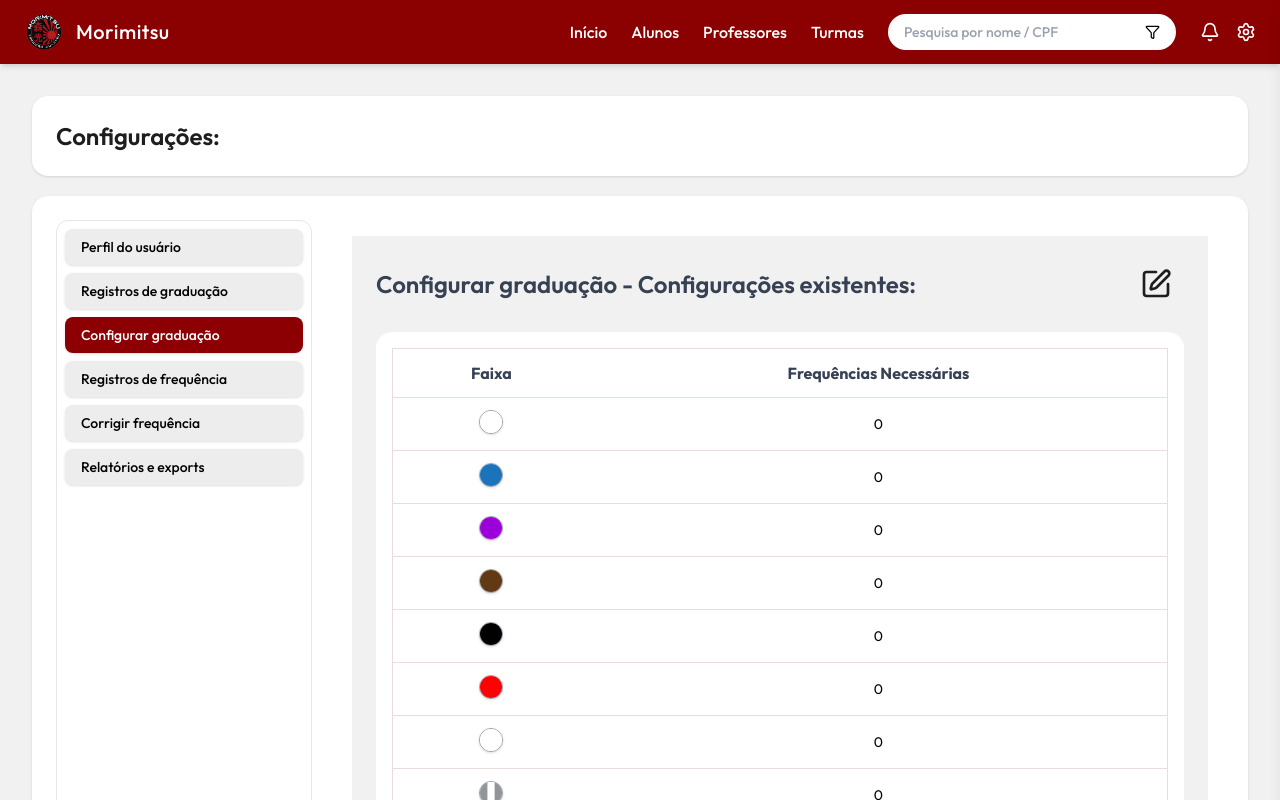
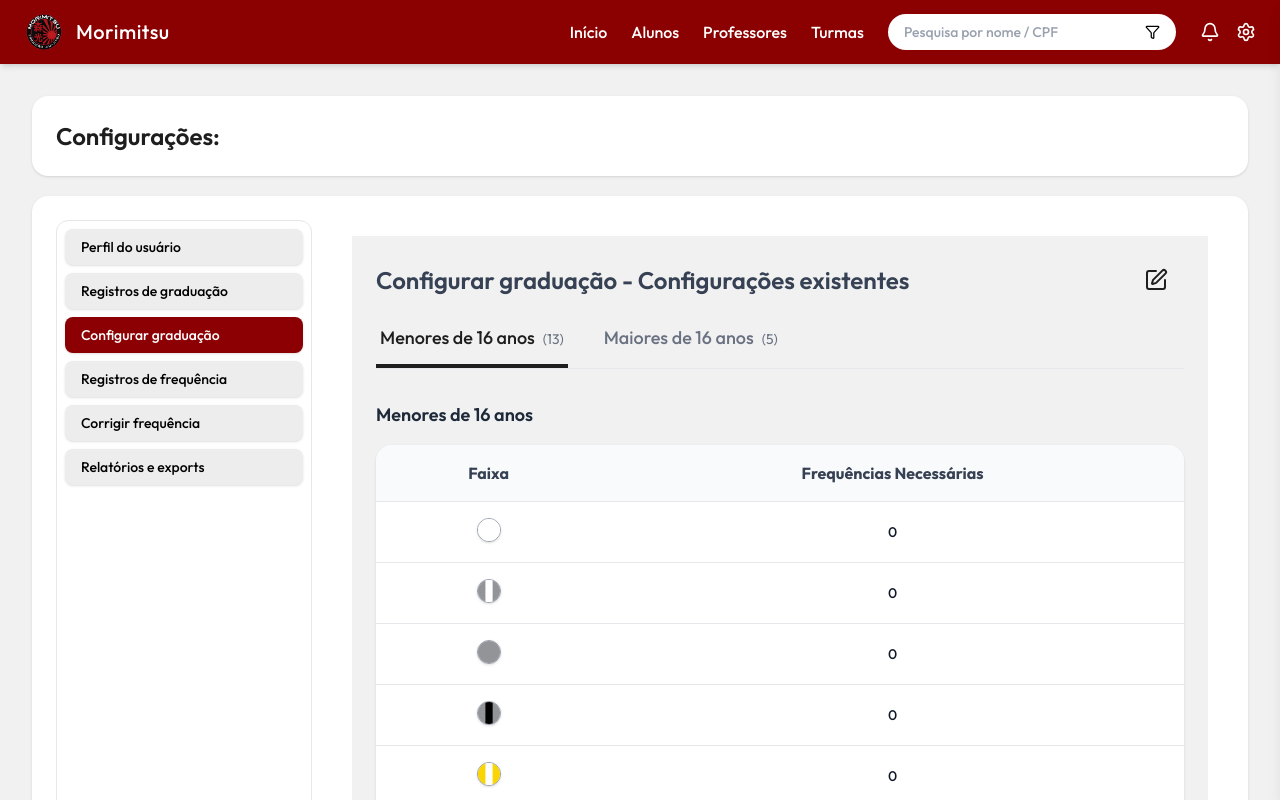
Before and after one commit to srtaayanamy/Morimitsu, a React (Vite) app: page /configuracoes/configurar-graduacao in a window 1280 px wide. Shown: the top 800 px of the page. Built offline with nearby package versions, Linux system fonts and the light colour scheme.

Commit message:
feat: Filtro adicionado em Configurar Graduação

```diff
--- a/src/pages/configuracoes/ConfigurarGraduacao.tsx
+++ b/src/pages/configuracoes/ConfigurarGraduacao.tsx
@@ -1,55 +1,112 @@
 import BeltTag from "../../components/BeltTag";
 import { faixasEGrausMaior16, faixasEGrausMenor16 } from "../../types/Rank";
 import { SquarePen } from "lucide-react";
+import { useState } from "react";
+
+// Removendo a faixa branca duplicada da lista de maiores de 16 anos
+// (assumindo que "faixa" é uma string como "Branca", "Cinza", etc.)
+const faixasMaior16SemBranca = faixasEGrausMaior16.filter(
+  (item) => item.faixa.toLowerCase() !== "branca"
+);
 
 export default function ConfigurarGraduacao() {
+  // Agora abre por padrão nos menores de 16 anos
+  const [filtro, setFiltro] = useState<"maiores" | "menores">("menores");
+
+  const listaAtual =
+    filtro === "maiores" ? faixasMaior16SemBranca : faixasEGrausMenor16;
+
+  const titulo =
+    filtro === "maiores" ? "Maiores de 16 anos" : "Menores de 16 anos";
+
   return (
-    <div className="p-6 text-gray-700 bg-[#F1F1F1]">
+    <div className="p-6 text-gray-700 bg-[#F1F1F1] min-h-screen">
       <div className="flex items-center justify-between mb-6">
         <h2 className="font-semibold text-2xl">
-          Configurar graduação - Configurações existentes:
+          Configurar graduação - Configurações existentes
         </h2>
 
         <button
           type="button"
-          className="flex items-center gap-2 px-3 py-2 rounded-xl transition cursor-pointer"
+          className="flex items-center gap-2 px-4 py-2 rounded-xl transition cursor-pointer"
         >
-          <SquarePen className="w-8 h-8 text-[#1E1E1E]" />
+          <SquarePen className="w-6 h-6 text-[#1E1E1E]" />
         </button>
       </div>
 
-      {/* TABELA */}
-      <div className="bg-white rounded-2xl shadow-gray-100 p-4 overflow-x-auto">
+      {/* Abas na ordem correta: Menores primeiro */}
+      <div className="flex gap-8 mb-8 border-b border-gray-200">
+        <button
+          onClick={() => setFiltro("menores")}
+          className={`pb-3 px-1 font-medium text-lg border-b-4 transition-all ${
+            filtro === "menores"
+              ? "border-[#1E1E1E] text-[#1E1E1E]"
+              : "border-transparent text-gray-500 hover:text-gray-700"
+          }`}
+        >
+          Menores de 16 anos
+          <span className="ml-2 text-sm font-normal text-gray-500">
+            ({faixasEGrausMenor16.length})
+          </span>
+        </button>
+
+        <button
+          onClick={() => setFiltro("maiores")}
+          className={`pb-3 px-1 font-medium text-lg border-b-4 transition-all ${
+            filtro === "maiores"
+              ? "border-[#1E1E1E] text-[#1E1E1E]"
+              : "border-transparent text-gray-500 hover:text-gray-700"
+          }`}
+        >
+          Maiores de 16 anos
+          <span className="ml-2 text-sm font-normal text-gray-500">
+            ({faixasMaior16SemBranca.length})
+          </span>
+        </button>
+      </div>
+
+      <h3 className="text-lg font-semibold text-gray-800 mb-4">{titulo}</h3>
+
+      {/* Tabela */}
+      <div className="bg-white rounded-2xl shadow-sm overflow-hidden">
+        <div className="overflow-x-auto">
           <table className="min-w-full text-sm border-collapse">
-          <thead>
-            <tr className="border border-[#EADBDC]">
-              <th className="py-3 px-4 font-bold text-center text-base">Faixa</th>
-              <th className="py-3 px-4 font-bold text-center text-base">
+            <thead className="bg-gray-50">
+              <tr>
+                <th className="py-4 px-6 font-bold text-base text-center">
+                  Faixa
+                </th>
+                <th className="py-4 px-6 font-bold text-center text-base">
                   Frequências Necessárias
                 </th>
               </tr>
             </thead>
 
             <tbody>
-            {[...faixasEGrausMaior16, ...faixasEGrausMenor16].map(
-              (item, index) => (
+              {listaAtual.length > 0 ? (
+                listaAtual.map((item, index) => (
                   <tr
                     key={index}
-                  className="border border-[#EADBDC] hover:bg-gray-50 transition"
+                    className="border-t border-gray-200 hover:bg-gray-50 transition"
                   >
-                  <td className="py-3 px-4 text-center">
+                    <td className="py-4 px-6 text-center">
                       <BeltTag faixa={item.faixa} />
                     </td>
-
-                  <td className="py-3 px-4 text-center text-black">
-                    0
+                    <td className="py-4 px-6 text-gray-900 font-medium text-center">0</td>
+                  </tr>
+                ))
+              ) : (
+                <tr>
+                  <td colSpan={2} className="py-12 text-center text-gray-500">
+                    Nenhuma faixa configurada para{" "}
+                    {filtro === "menores" ? "menores" : "maiores"} de 16 anos.
                   </td>
                 </tr>
-              )
               )}
             </tbody>
           </table>
         </div>
       </div>
+    </div>
   );
 }
```
Lines whose indentation alone changed are shown as unchanged.
